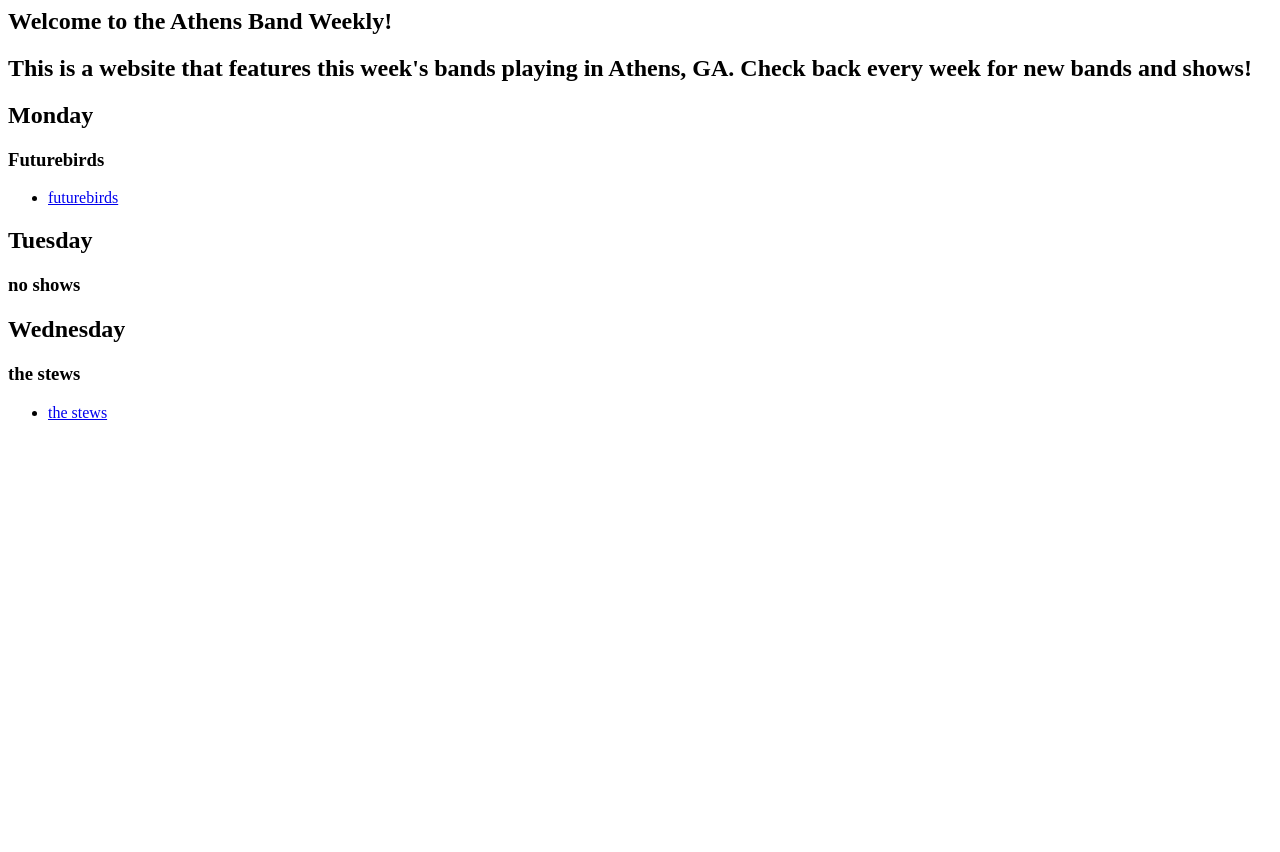
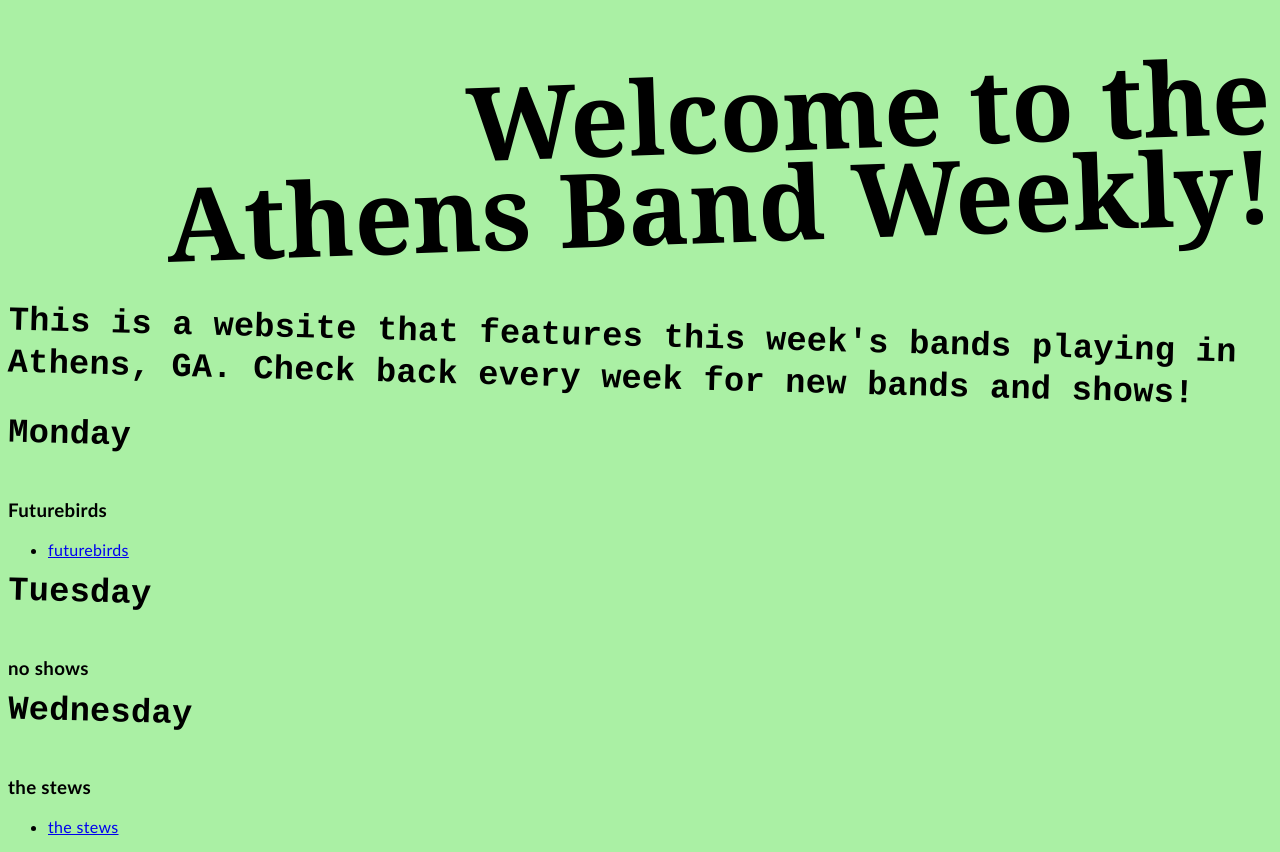
Before and after one commit to emmabreier/Bands, a plain HTML site: page bands.html in a window 1280 px wide. Before the commit the page ends 800 px from the top, so only its background shows below. Drawn offline with Linux system fonts and the light colour scheme.

Commit message:
add: new pages and css

```diff
--- a/bands.html
+++ b/bands.html
@@ -1,5 +1,18 @@
-<nav>
-    <h1>Welcome to the Athens Band Weekly!</h1>
+<!DOCTYPE html>
+<html lang="en">
+<head>
+
+    <link rel="stylesheet" href="style.css">
+    <meta charset="UTF-8">
+    <meta name="viewport" content="width=device-width, initial-scale=1.0">
+    <title>Document</title>
+        <style>
+        body {
+            background-color: rgb(170, 240, 164);
+        }
+    </style>
+</head>
+<body>  <h1>Welcome to the Athens Band Weekly!</h1>
     <h2>This is a website that features this week's bands playing in Athens, GA. Check back every week for new bands and shows!</h2>
 
    <h2>Monday</h2>
@@ -14,3 +27,6 @@
 <ul>
     <li>
         <a href="thestews.html" target="_blank">the stews</a></ul>
+
+</body>
+</html>
--- /dev/null
+++ b/style.css
@@ -0,0 +1,27 @@
+body {
+	font-family: "Trebuchet MS", cursive, sans-serif;
+	text-align: left;
+	letter-spacing: 0.02em;
+}
+
+h1, h2, h3, h4, p, li, button, a, label {
+	position: relative;
+}
+
+h1 {
+	font-family: Georgia, serif;
+	font-size: clamp(2.8rem, 8vw, 7rem);
+	line-height: 0.88;
+	text-align: right;
+	transform: rotate(-2deg);
+	margin-left: 11%;
+}
+
+h2 {
+	font-family: "Courier New", monospace;
+	font-size: 2.1rem;
+	line-height: 1.25;
+	text-align: left;
+	transform: rotate(1.5deg);
+
+}
```
Also changed, not shown: futurebirds.html (+19 -2 lines), thestews.html (+18 -1 lines).
